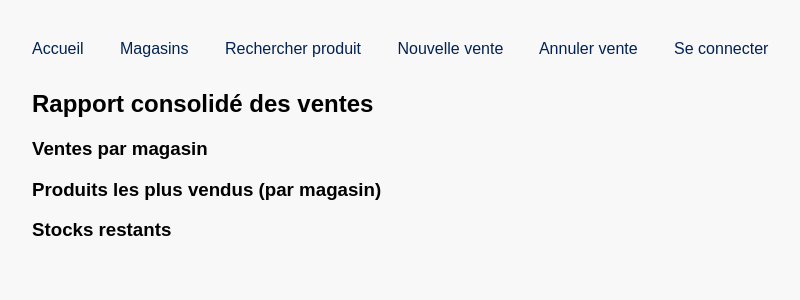
After one commit to zakzaki244/Lab0-LOG430, a Flask app: template src/templates/rapport.html in a window 1280 px wide. The commit adds this page. Shown: the top 300 px of the page, without its empty margins (8-808 px from the left). Run offline with Flask 3, Linux system fonts and the light colour scheme; the template is opened without the code that fills it, so the values that code supplies are empty.

Commit message:
ajout fonctionnalite rapport pour gestionnaire

```diff
--- a/src/app.py
+++ b/src/app.py
@@ -114,5 +114,53 @@ def refund():
             message = str(e)
     return render_template("refund.html", message=message)
 
+@app.route("/rapport")
+@login_required
+def rapport():
+    if session.get("role") != "Gestionnaire maison mère":
+        flash("Accès réservé aux gestionnaires de la maison mère.")
+        return redirect(url_for("index"))
+
+    from db import SessionLocal
+    from models import Store, Product, Sale, SaleItem
+    session_db = SessionLocal()
+
+    # Ventes par magasin
+    magasins = session_db.query(Store).all()
+    ventes_par_magasin = {}
+    produits_vendus = {}
+
+    for magasin in magasins:
+        ventes = (
+            session_db.query(Sale)
+            .join(SaleItem)
+            .join(Product)
+            .filter(Product.store_id == magasin.id)
+            .all()
+        )
+        ventes_par_magasin[magasin.name] = len(ventes)
+        # Récupérer produits les plus vendus
+        items = (
+            session_db.query(Product.name, SaleItem.quantity)
+            .join(SaleItem, Product.id == SaleItem.product_id)
+            .filter(Product.store_id == magasin.id)
+            .all()
+        )
+        produits_vendus[magasin.name] = items
+
+    # Stock restant par magasin
+    stocks = {}
+    for magasin in magasins:
+        produits = session_db.query(Product).filter_by(store_id=magasin.id).all()
+        stocks[magasin.name] = [(p.name, p.stock) for p in produits]
+
+    session_db.close()
+    return render_template(
+        "rapport.html",
+        ventes_par_magasin=ventes_par_magasin,
+        produits_vendus=produits_vendus,
+        stocks=stocks,
+    )
+
 if __name__ == "__main__":
     app.run(host="0.0.0.0", port=5000, debug=True)
--- a/src/templates/base.html
+++ b/src/templates/base.html
@@ -19,6 +19,9 @@
     <a href="{{ url_for('search') }}">Rechercher produit</a>
     <a href="{{ url_for('sale') }}">Nouvelle vente</a>
     <a href="{{ url_for('refund') }}">Annuler vente</a>
+    {% if session.role == "Gestionnaire maison mère" %}
+        <a href="{{ url_for('rapport') }}">Rapport consolidé</a>
+    {% endif %}
     <a href="{{ url_for('login') }}">Se connecter</a>
 </div>
     <div class="session">
--- /dev/null
+++ b/src/templates/rapport.html
@@ -0,0 +1,37 @@
+{% extends "base.html" %}
+{% block content %}
+<h2>Rapport consolidé des ventes</h2>
+
+<h3>Ventes par magasin</h3>
+<ul>
+    {% for magasin, nb_ventes in ventes_par_magasin.items() %}
+        <li>{{ magasin }} : {{ nb_ventes }} ventes</li>
+    {% endfor %}
+</ul>
+
+<h3>Produits les plus vendus (par magasin)</h3>
+<ul>
+    {% for magasin, produits in produits_vendus.items() %}
+        <li>{{ magasin }} :
+            <ul>
+                {% for produit, qte in produits %}
+                  <li>{{ produit }} - {{ qte }} ventes</li>
+                {% endfor %}
+            </ul>
+        </li>
+    {% endfor %}
+</ul>
+
+<h3>Stocks restants</h3>
+<ul>
+    {% for magasin, liste_stock in stocks.items() %}
+        <li>{{ magasin }} :
+            <ul>
+                {% for nom, qte in liste_stock %}
+                  <li>{{ nom }} : {{ qte }} en stock</li>
+                {% endfor %}
+            </ul>
+        </li>
+    {% endfor %}
+</ul>
+{% endblock %}
```
Lines whose indentation alone changed are shown as unchanged.
